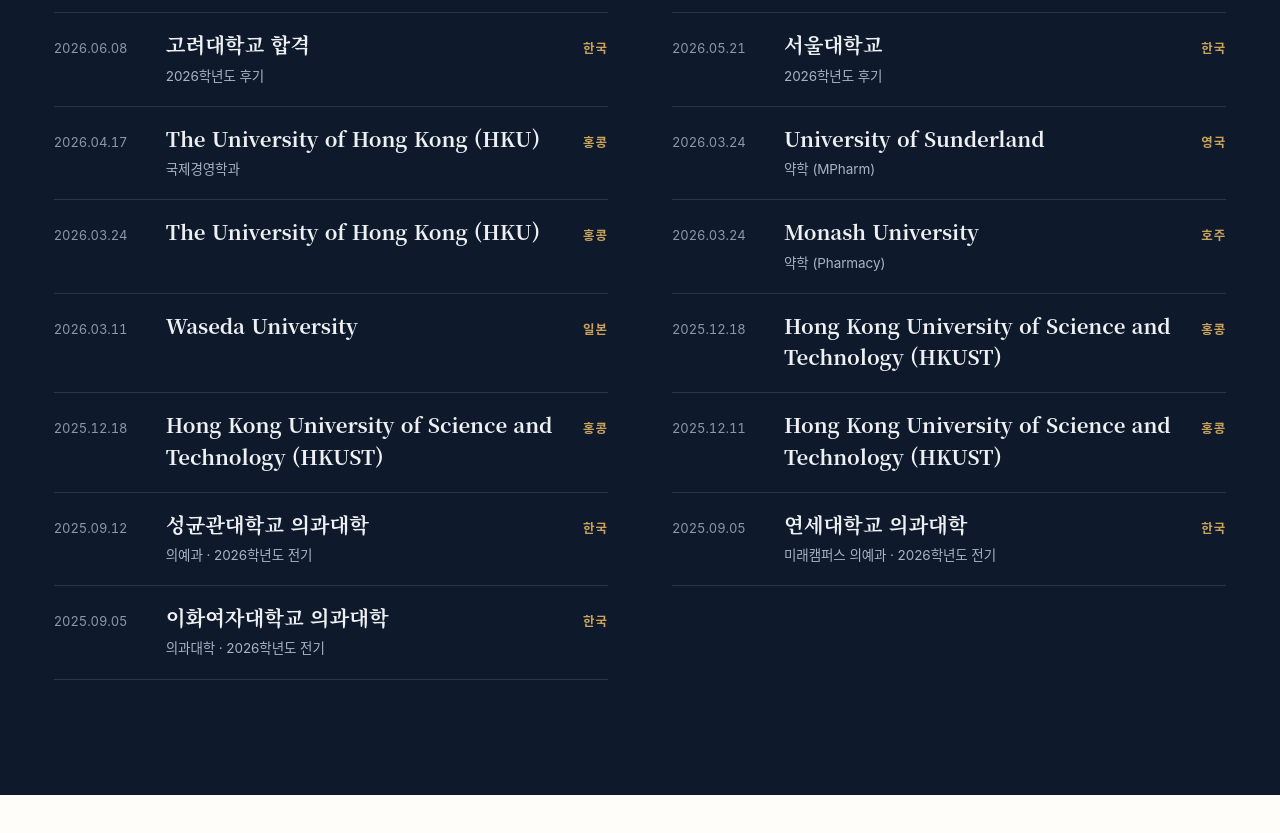
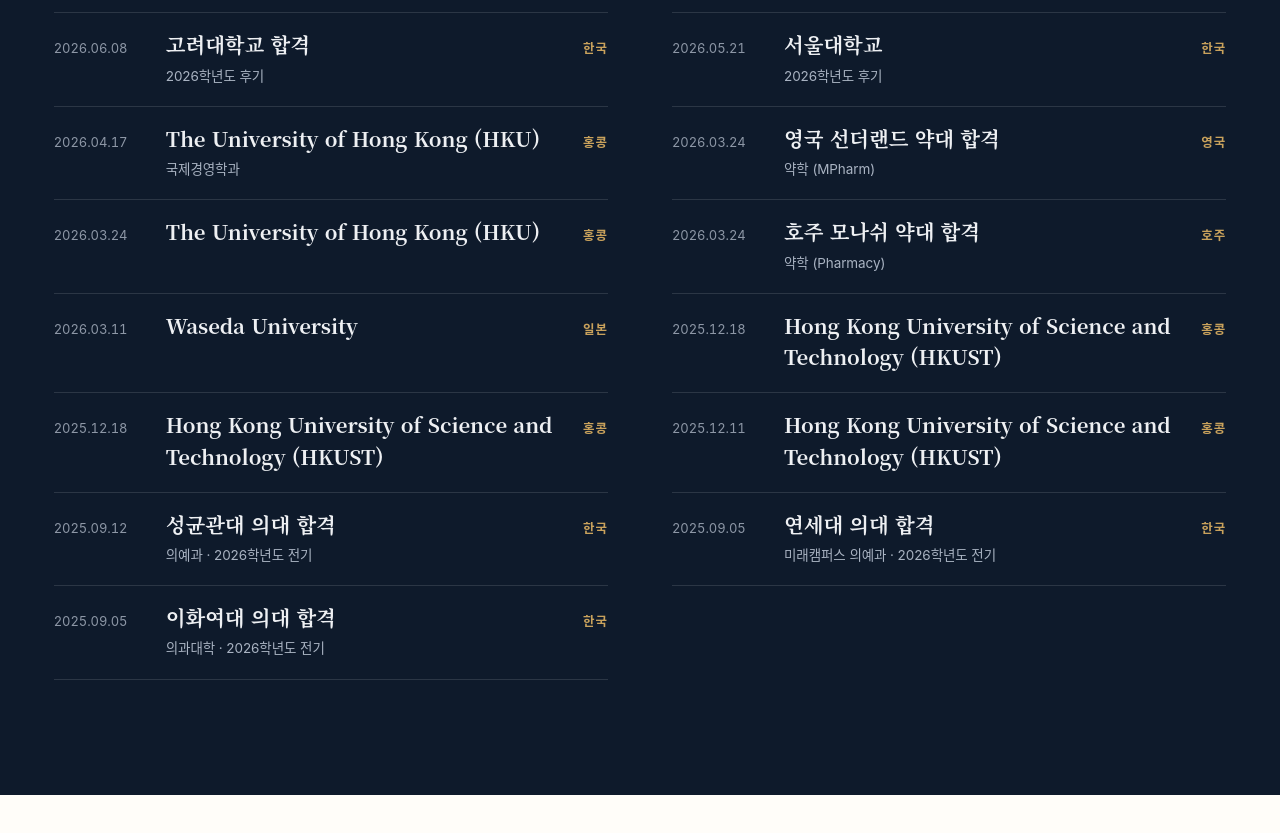
Before and after one commit to tnsuhak/qdis, a React (Vite) app: page /university-results in a window 1280 px wide. Shown: the part 4240-5073 px from the top of the page. Built offline with nearby package versions, Linux system fonts and the light colour scheme; a web font is replaced by a local one.

Commit message:
Highlight medicine and pharmacy offers in latest results

```diff
--- a/components/results/Results.tsx
+++ b/components/results/Results.tsx
@@ -6,6 +6,11 @@
   '서강대학교': '서강대학교 합격',
   '중앙대학교': '중앙대학교 합격',
   'Liverpool John Moores University': '영국 LJMU 약대 합격',
+  'University of Sunderland': '영국 선더랜드 약대 합격',
+  'Monash University': '호주 모나쉬 약대 합격',
+  '성균관대학교 의과대학': '성균관대 의대 합격',
+  '연세대학교 의과대학': '연세대 의대 합격',
+  '이화여자대학교 의과대학': '이화여대 의대 합격',
   'National University of Singapore (NUS)': '싱가포르 국립대학교(NUS) 합격',
   '성균관대학교': '성균관대학교 합격',
   '연세대학교': '연세대학교 합격',
```
